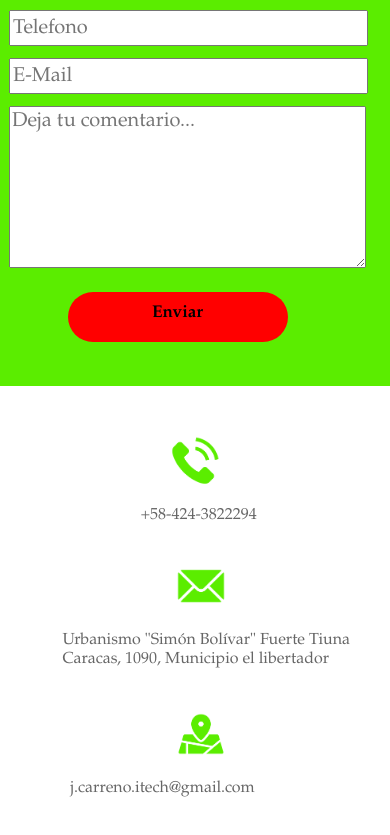
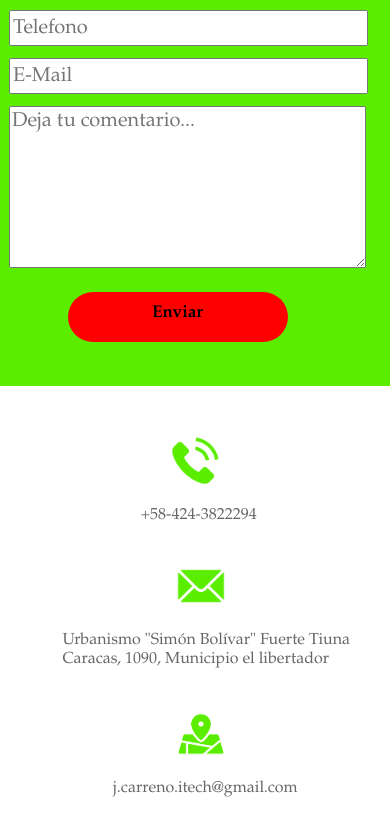
Before and after one commit to xLyovx/xLyovx.github.io, a plain HTML site: page index.html in a window 390 px wide. Shown: the part 2295-3130 px from the top of the page. Drawn offline with Linux system fonts and the light colour scheme.

Commit message:
Update stylesheet.css

```diff
--- a/css/stylesheet.css
+++ b/css/stylesheet.css
@@ -1284,7 +1284,7 @@ position: absolute;
 	margin-left: 25vw;
 }
 .contact-closure-section-subcontainer-text-3{
-	margin-left: -2vw;
+	margin-left: 9vw;
 	font-family: Baskerville, "Palatino Linotype", Palatino,
     "Century Schoolbook L", "Times New Roman", "serif";
 	  color: #666666;
```
